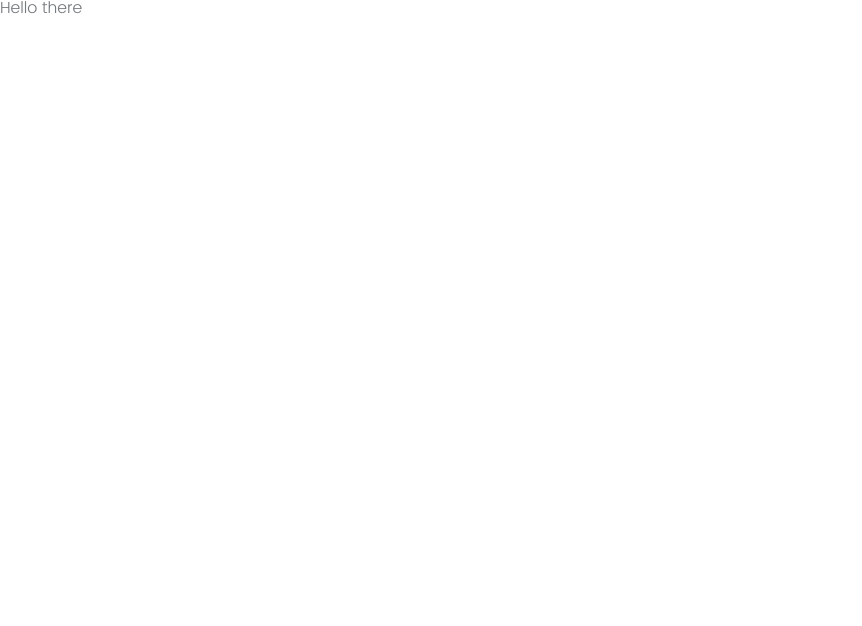
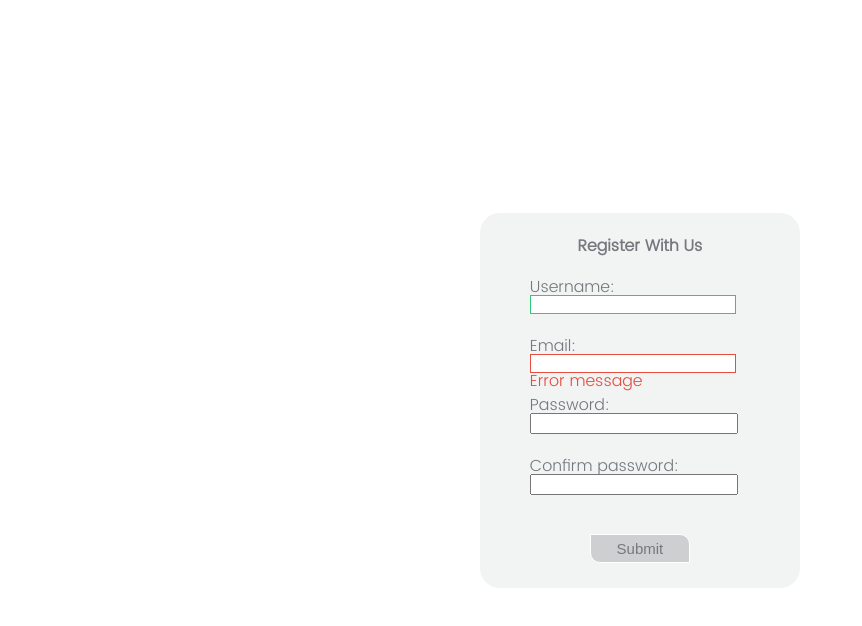
Before and after one commit to Min11Benja/validation-form-vanilla-js, a plain HTML site: page index.html in a window 1280 px wide. Shown: the whole page, without its empty margins (0-862 px from the left). Drawn offline with Linux system fonts and the light colour scheme.

Commit message:
added form html and basiic css

```diff
--- /dev/null
+++ b/css/custom.css
@@ -0,0 +1,108 @@
+:root {
+  --success-color: #2ecc71;
+  --error-color: #e74c3c;
+}
+
+body {
+  display: flex;
+  align-items: center;
+  justify-content: center;
+  min-height: 100vh;
+}
+.border-l-gray {
+  border: solid 1px #cdcfd1;
+}
+.card {
+  border-right-width: 1px;
+  border-right-style: solid;
+  border-right-color: #fff;
+  margin-bottom: 12px;
+  line-height: 60px;
+  text-align: center;
+  background-color: #e0e2e3;
+}
+
+input[type="submit"] {
+  font-size: 15px;
+
+  text-decoration: none;
+  padding-top: 5px;
+  padding-bottom: 5px;
+  padding-left: 10px;
+  padding-right: 10px;
+  outline: 0;
+  color: #74797e;
+  border: solid 1px white;
+  margin: 10px 0px 10px 0px;
+  border-radius: 0px 10px 0px 10px;
+  background-color: #cdcfd1;
+}
+input[type="submit"]:hover {
+  background-color: #999;
+  color: #f2f3f3;
+}
+.t-center {
+  text-align: center;
+}
+form {
+  text-align: center;
+  background-color: #f2f3f3;
+  padding-top: 25px;
+  padding-bottom: 15px;
+  border-radius: 20px;
+}
+.fileds-wrapper {
+  padding-top: 20px;
+  padding-bottom: 10px;
+}
+.m-top-150 {
+  margin-top: 150px;
+}
+.t-white {
+  color: white;
+}
+.form-control {
+  padding: 5px 0px 3px 0px;
+  text-align: left;
+  padding-left: 50px;
+}
+
+input {
+  width: 200px;
+}
+input[type="submit"] {
+  width: 100px;
+}
+/*messages*/
+.form-control.success input {
+  border: 1px solid var(--success-color);
+}
+.form-control.error input {
+  border: 1px solid var(--error-color);
+}
+
+.form-control small {
+  color: var(--error-color);
+  visibility: hidden;
+}
+
+.form-control.error small {
+  visibility: visible;
+}
+
+/*Reponsive media queries - tablet */
+@media screen and (min-width: 768px) and (max-width: 1023px) {
+  input {
+    width: 150px;
+  }
+  form {
+    width: 320px;
+  }
+}
+/*Reponsive media queries - mobile */
+@media screen and (min-width: 480px) and (max-width: 767px) {
+  form {
+    width: 320px;
+    margin: 0 auto;
+  }
+}
--- a/index.html
+++ b/index.html
@@ -11,12 +11,60 @@
     <link src="./css/cssgrid.css" type="text/css" rel="stylesheet" media="all" href="css/cssgrid.css" />
     <!-- default theme & normalise style -->
     <link src="./css/header.css" type="text/css" rel="stylesheet" media="all" href="css/header.css" />
+    <!-- custom css -->
+    <link src="./css/custom.css" type="text/css" rel="stylesheet" media="all" href="css/custom.css" />
 
 </head>
 
 <body>
-    Hello there
+
+
+    <div class="f6 stack1 clearfix margins">
+        <div class="one-two t-white">
+            1
+        </div>
+        <div class="three-four ">
+            <form>
+                <h3 class="t-center">Register With Us</h3>
+
+                <div class="fileds-wrapper">
+                    <div class="form-control success">
+                        <label for="username" id="lusername">Username:</label><br />
+                        <input type="text" id="fusername" name="fusername" value="" /> <br />
+                        <small>Error message</small><br />
+                    </div>
+
+                    <div class="form-control error">
+                        <label for="email" id="lemail">Email:</label><br />
+                        <input type="email" id="femail" name="femail" value="" /><br />
+                        <small>Error message</small><br />
+                    </div>
+
+                    <div class="form-control">
+                        <label for="password" id="lpassword">Password:</label><br />
+                        <input type="password" id="fpswd" name="fpswd" value=""><br />
+                        <small>Error message</small><br />
+                    </div>
+
+                    <div class="form-control">
+                        <label for="confirm-password" id="lconfirm-password">Confirm password:</label><br />
+                        <input type="password" id="fconf-pswd" name="fconf-pswd" value=""><br />
+                        <small>Error message</small>
+                    </div>
+
+                </div>
+                <input type="submit" value="Submit">
+
+            </form>
+
+        </div>
+        <div class="five-six t-white">
+            4
+        </div>
+    </div>
+
 
 </body>
 
+
 </html>
```
